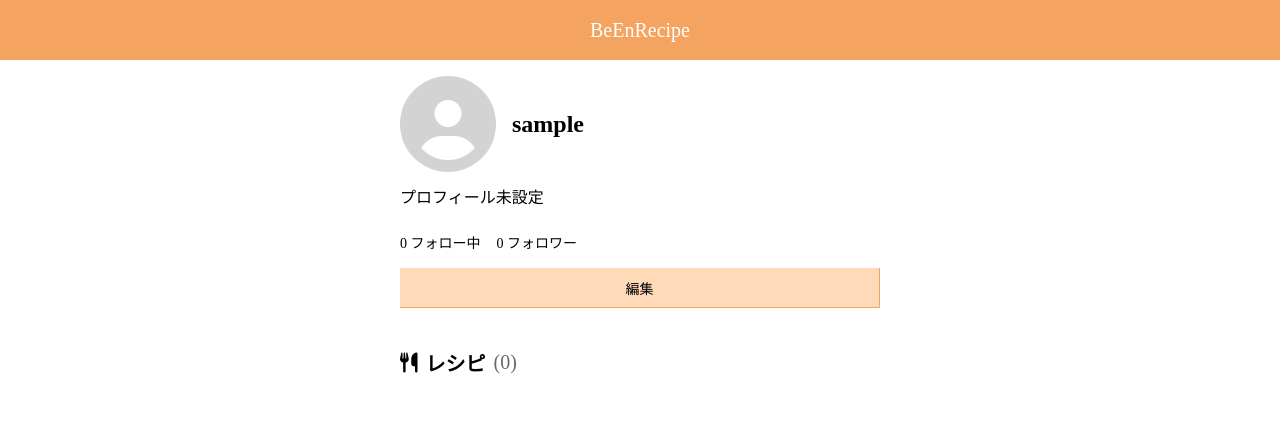
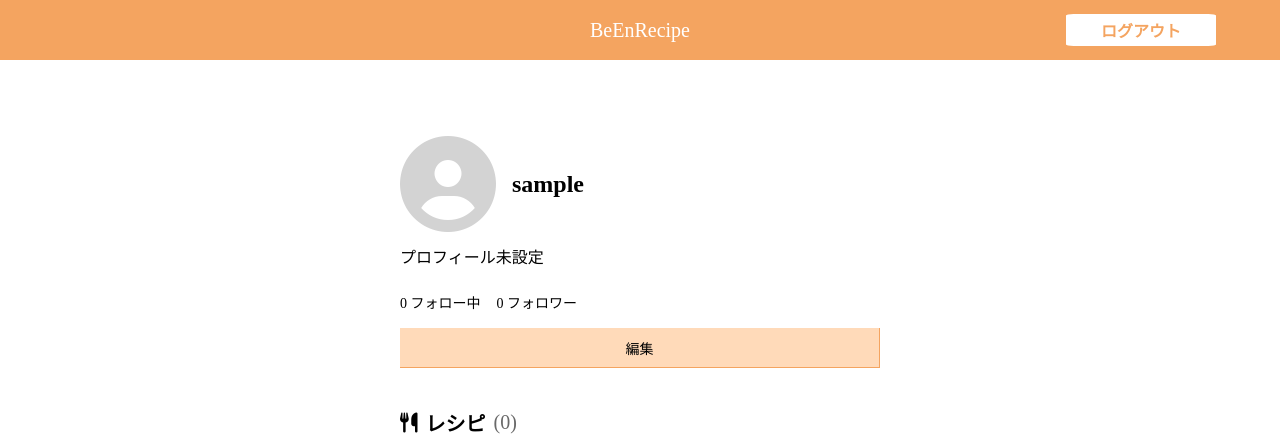
Before and after one commit to BeEngineer-Organization/cooking_website, a Django app: page /user/1 in a window 1280 px wide. Shown: the top 434 px of the page. Run offline with Django 5.2, Linux system fonts and the light colour scheme; the visitor is signed in with stand-in values (Sample User, id 1); data comes from the database, SQL or seed files in the repository; data that the repository does not hold is empty; some libraries are stand-ins or nearby versions.

Commit message:
user画面にログアウトボタンを作成

```diff
--- a/cooking_website/static/cooking_website/css/user.css
+++ b/cooking_website/static/cooking_website/css/user.css
@@ -1,12 +1,40 @@
 @charset "UTF-8";
 
 /* base.css上書き */
+.header {
+    position: relative;
+}
+
 .button {
     width: 100%;
     height: 40px;
     font-size: 14px;
 }
 /* base.css上書き終了 */
+
+.header__form-button {
+    position: absolute;
+    top: 50%;
+    right: 5vw;
+    transform: translateY(-50%);
+    z-index: 999;
+    display: flex;
+    justify-content: center;
+    align-items: center;
+    padding: 4px;
+    width: 150px;
+    font-size: 16px;
+    font-weight: bold;
+    color: sandybrown;
+    background-color: #fff;
+    border: none;
+    outline: none;
+    border-radius: 5%;
+}
+
+.header__form-button:hover {
+    cursor: pointer;
+}
 
 .main__body {
     margin: 0 auto;
--- a/cooking_website/templates/cooking_website/base.html
+++ b/cooking_website/templates/cooking_website/base.html
@@ -15,7 +15,7 @@
         <span class="header__title">
             BeEnRecipe
         </span>
-        {% block search %}{% endblock %}
+        {% block header %}{% endblock %}
     </header>
     <main class="main">
         {% block main %}{% endblock %}
--- a/cooking_website/templates/cooking_website/search.html
+++ b/cooking_website/templates/cooking_website/search.html
@@ -5,7 +5,7 @@
 <link rel="stylesheet" type="text/css" href="{% static 'cooking_website/css/search.css' %}">
 {% endblock %}
 
-{% block search %}
+{% block header %}
 <a href="{% url 'cooking_website:recipe_create' %}" class="recipe-create">
     <i class="fa-solid fa-pen-to-square"></i>
     <p class="recipe-create__text">
--- a/cooking_website/templates/cooking_website/user.html
+++ b/cooking_website/templates/cooking_website/user.html
@@ -3,6 +3,15 @@
 
 {% block extra_style %}
 <link rel="stylesheet" type="text/css" href="{% static 'cooking_website/css/user.css' %}">
+{% endblock %}
+
+{% block header %}
+<form action="{% url 'cooking_website:logout' %}" method="post" class="heaer__form">
+    {% csrf_token %}
+    <button type="submit" class="header__form-button">
+        ログアウト
+    </button>
+</form>
 {% endblock %}
 
 {% block main %}
```
